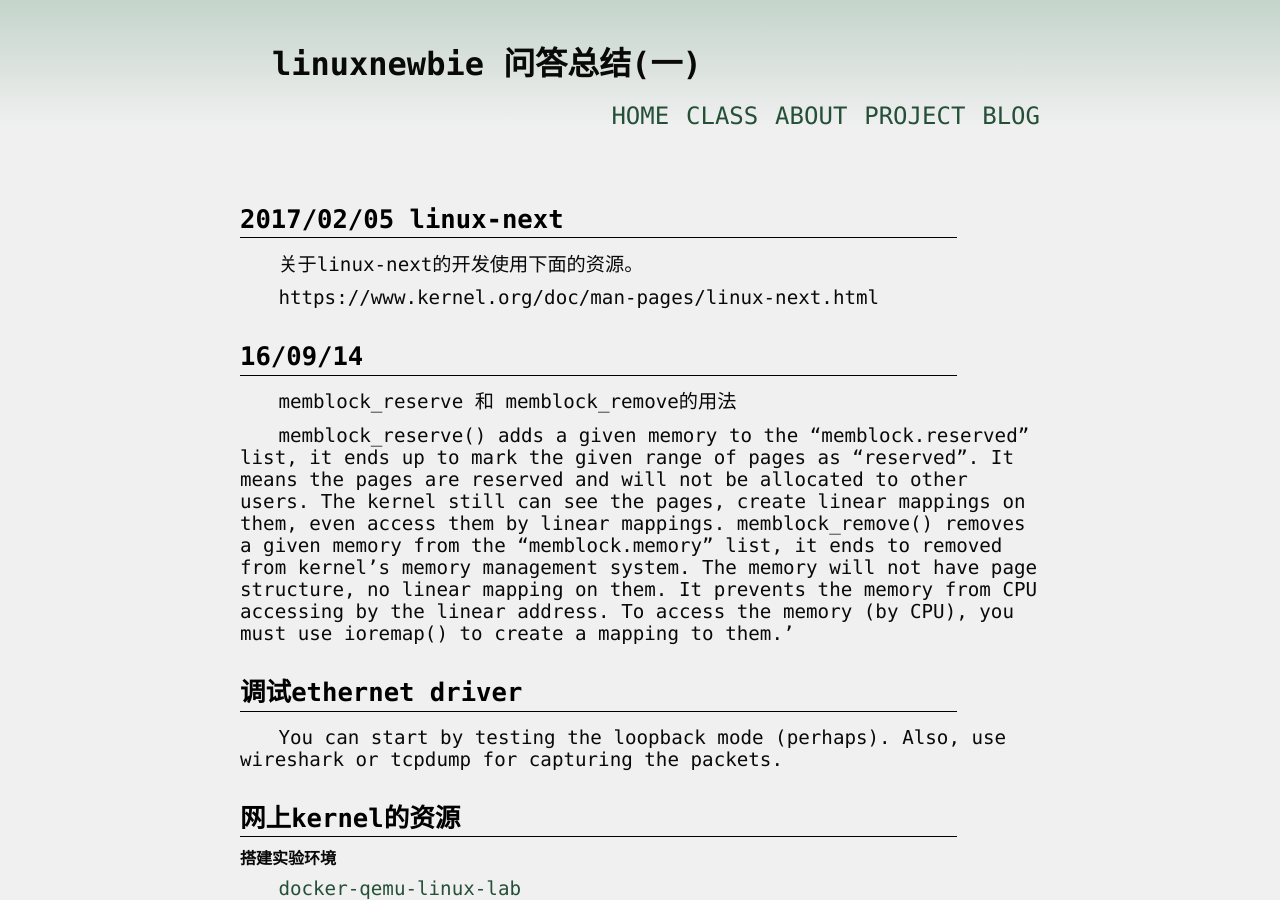
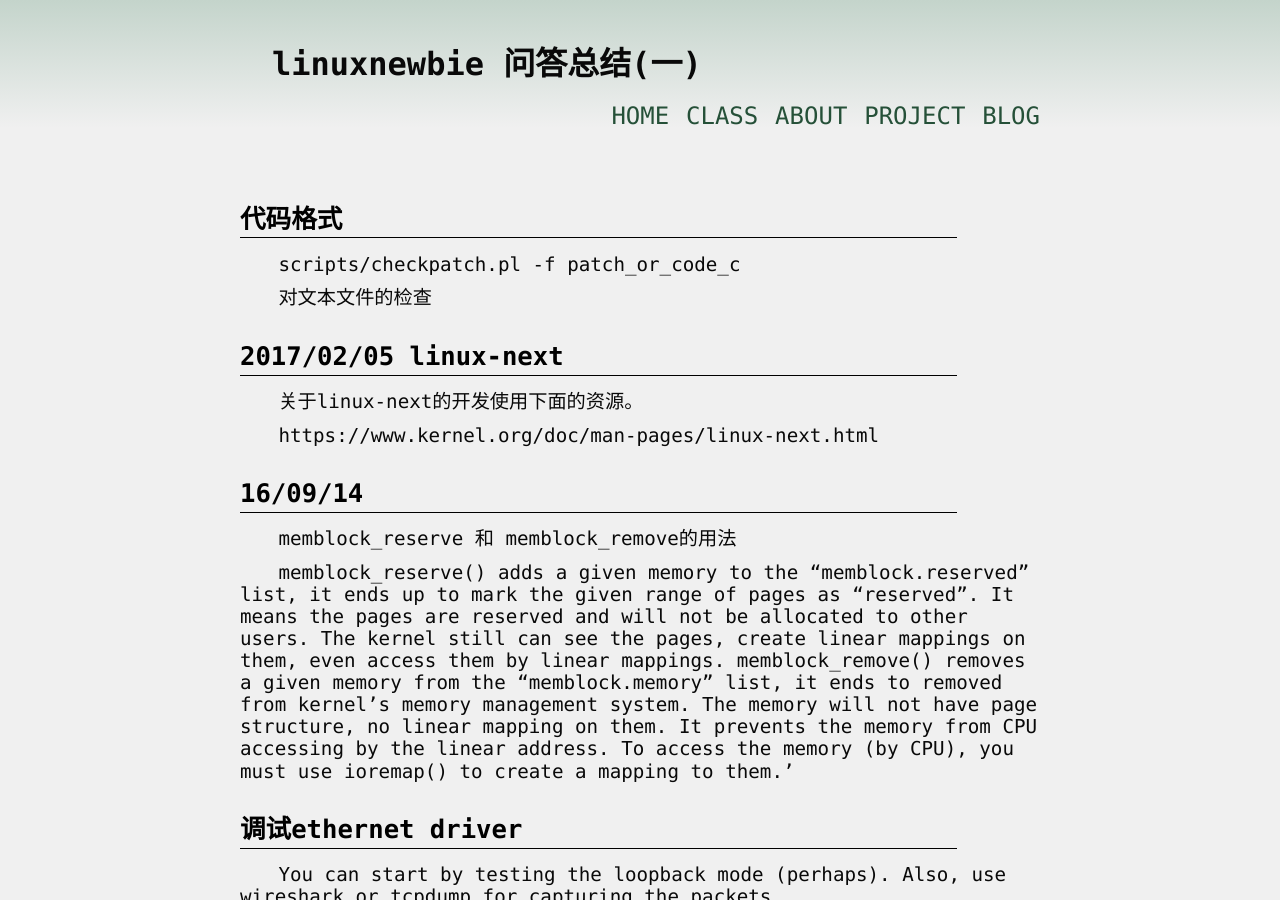
Before and after one commit to yuzibo/yuzibo.github.io, a Jekyll site: the page built from _posts/2016-04-18-linuxnewbies_notes_1.md, in a window 1280 px wide and 900 px high. Built offline with Jekyll 4.4.1, drawn with Linux system fonts in a browser that asks for light colours; comment, search, counter and statistics services are not loaded.

Commit message:
modified linux kernel message

```diff
--- a/_posts/2016-04-18-linuxnewbies_notes_1.md
+++ b/_posts/2016-04-18-linuxnewbies_notes_1.md
@@ -3,6 +3,12 @@ title:  "linuxnewbie 问答总结(一)"
 layout: article
 category: kernel
 ---
+
+# 代码格式
+
+scripts/checkpatch.pl -f patch_or_code_c
+
+对文本文件的检查
 
 # 2017/02/05 linux-next
 
```
